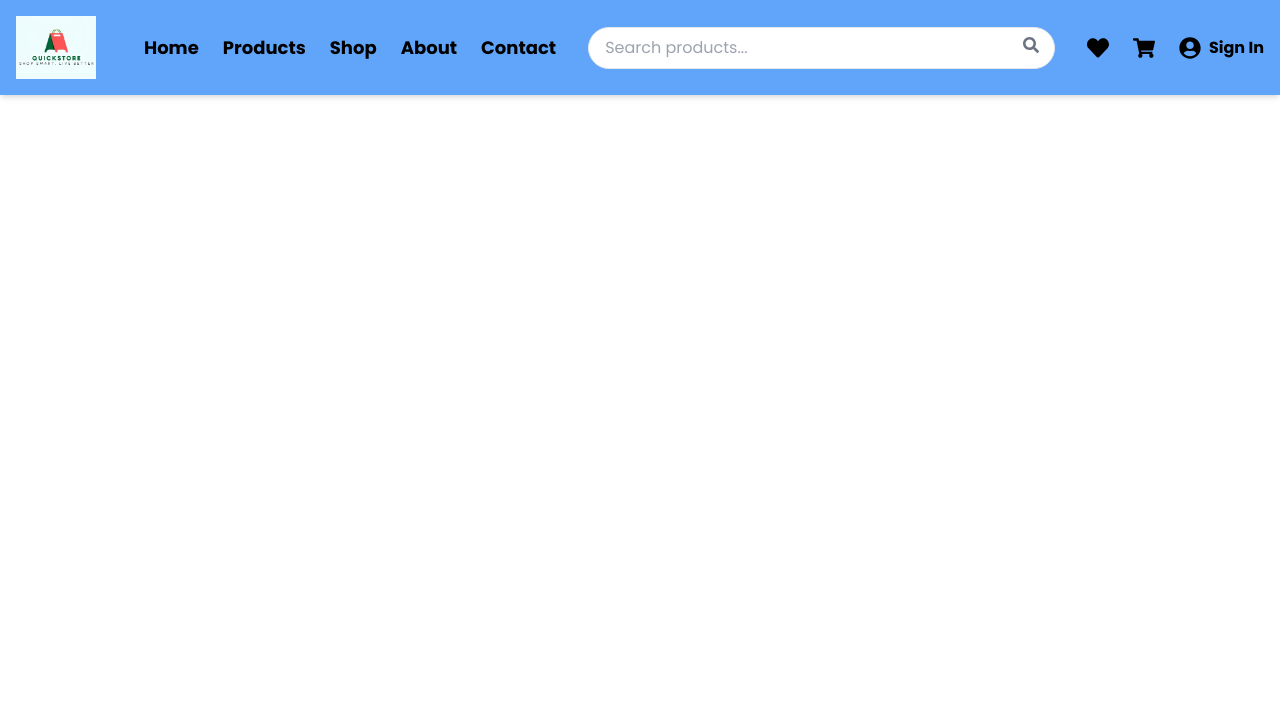
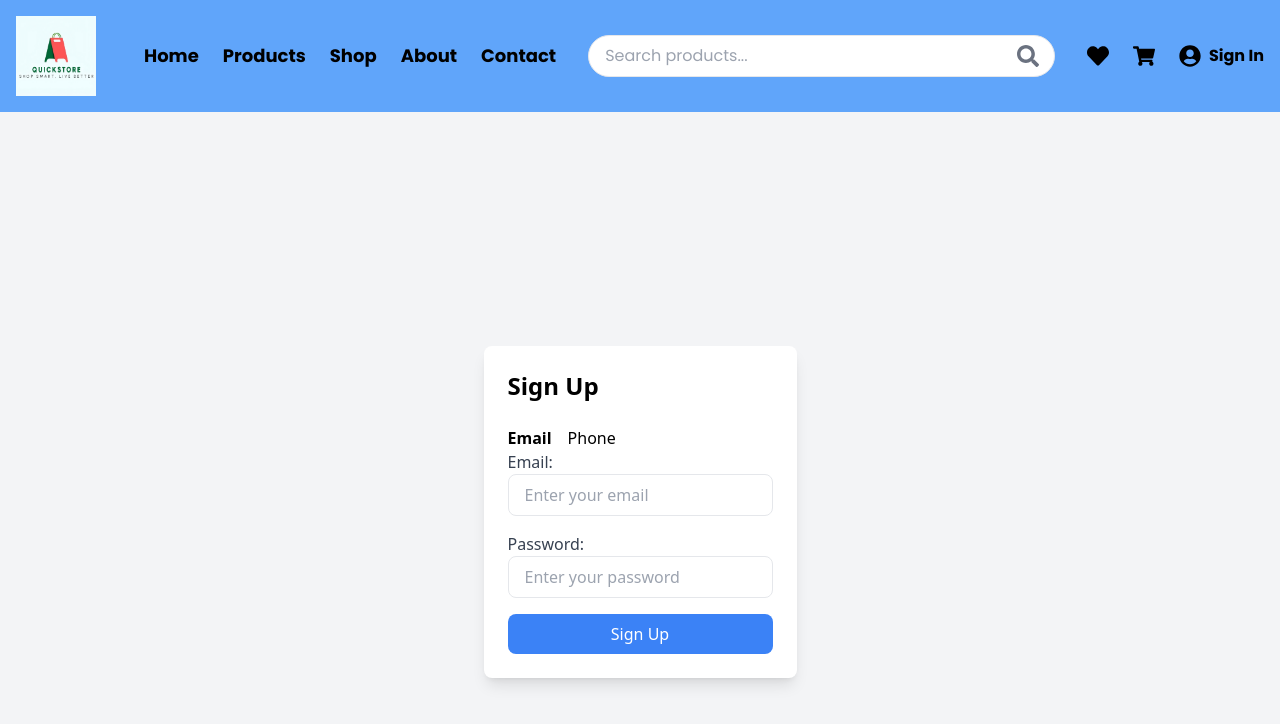
Before and after one commit to bhuvanagiriankammarao/quickmart, a React (Vite) app in the folder client/: page /signup in a window 1280 px wide. Shown: the top 724 px of the page. Built offline with nearby package versions, Linux system fonts and the light colour scheme.

Commit message:
added all roting

```diff
--- a/client/src/App.jsx
+++ b/client/src/App.jsx
@@ -1,14 +1,9 @@
+// src/App.js
 import React from 'react';
-import { BrowserRouter as Router, Route, Routes } from 'react-router-dom';
+import { BrowserRouter as Router } from 'react-router-dom';
 import Navbar from './components/Navbar';
-import Home from './pages/Home';
-import Shop from './pages/Shop';
-import About from './pages/About';
-import Contact from './pages/Contact';
-import SignIn from './pages/SignIn';
-import SearchResults from './pages/SearchResults';
-import Cart from './pages/Cart';  // Cart Page
 import { CartProvider } from './context/CartContext';  // Import CartProvider
+import AppRoutes from './pages/Routes';  // Import the new routing component
 
 const App = () => {
   return (
@@ -16,15 +11,7 @@ const App = () => {
       <CartProvider>  {/* Wrap the app with CartProvider */}
         <div>
           <Navbar />
-          <Routes>
-            <Route path="/" element={<Home />} />
-            <Route path="/shop" element={<Shop />} />
-            <Route path="/about" element={<About />} />
-            <Route path="/contact" element={<Contact />} />
-            <Route path="/signin" element={<SignIn />} />
-            <Route path="/search" element={<SearchResults />} />
-            <Route path="/cart" element={<Cart />} /> {/* Cart Route */}
-          </Routes>
+          <AppRoutes />  {/* Call the AppRoutes component */}
         </div>
       </CartProvider>
     </Router>
--- a/client/src/components/Navbar.jsx
+++ b/client/src/components/Navbar.jsx
@@ -1,19 +1,34 @@
 // src/components/navbar/Navbar.jsx
-import React, { useContext } from "react";
+import React, { useContext, useState } from "react";
 import { FaSearch, FaUserCircle, FaHeart, FaShoppingCart } from "react-icons/fa";
-import { Link } from "react-router-dom";
+import { Link, useNavigate } from "react-router-dom"; // Import useNavigate
 import { CartContext } from "../context/CartContext";  // Import CartContext
 import logo from "../assets/images/logo.png";
 
-const Navbar = ({ openLogin }) => {
+const Navbar = () => {
   const { cartItems } = useContext(CartContext);
+  const [searchQuery, setSearchQuery] = useState(''); // Local state for search input
+  const navigate = useNavigate(); // Initialize useNavigate
+
+  // Function to handle sign-in button click
+  const handleSignInClick = () => {
+    navigate('/signin'); // Redirect to Sign In page
+  };
+
+  // Function to handle search submission
+  const handleSearchSubmit = (e) => {
+    e.preventDefault();
+    if (searchQuery.trim()) {
+      navigate(`/search?q=${encodeURIComponent(searchQuery)}`); // Redirect to search results page
+    }
+  };
 
   return (
     <nav className="bg-blue-400 shadow-md p-4 font-poppins">
       <div className="container mx-auto flex justify-between items-center">
         {/* Left Section: Logo + Navigation Links */}
         <div className="flex items-center gap-12">
-          <img src={logo} alt="Logo" className="w-20 h-220 flex items-start" />
+          <img src={logo} alt="Logo" className="w-20 h-20 flex items-start" />
 
           <ul className="hidden md:flex gap-6 text-lg font-bold">
             <li className="hover:text-red-500 cursor-pointer">
@@ -36,19 +51,25 @@ const Navbar = ({ openLogin }) => {
 
         {/* Center Section: Search Bar */}
         <div className="flex-1 mx-8">
-          <div className="relative">
+          <form onSubmit={handleSearchSubmit} className="relative">
             <input
               type="text"
               placeholder="Search products..."
+              value={searchQuery}
+              onChange={(e) => setSearchQuery(e.target.value)} // Update state on input change
               className="w-full border rounded-full py-2 px-4 focus:outline-none focus:ring-2 focus:ring-green-500"
             />
-            <FaSearch className="absolute right-4 top-2.5 text-gray-500 cursor-pointer" />
-          </div>
+            <button type="submit" className="absolute right-4 top-2.5 text-gray-500 cursor-pointer">
+              <FaSearch size={22} />
+            </button>
+          </form>
         </div>
 
         {/* Right Section: Icons + Sign In */}
         <div className="flex items-center gap-6">
-          <FaHeart size={22} className="cursor-pointer" />
+          <Link to="/wishlist">
+            <FaHeart size={22} className="cursor-pointer" />
+          </Link>
           <Link to="/cart">
             <div className="relative">
               <FaShoppingCart size={22} className="cursor-pointer" />
@@ -60,7 +81,7 @@ const Navbar = ({ openLogin }) => {
             </div>
           </Link>
           <button
-            onClick={openLogin}
+            onClick={handleSignInClick} // Updated onClick to use navigate
             className="flex items-center gap-2 hover:text-green-500 font-bold"
           >
             <FaUserCircle size={22} />
--- /dev/null
+++ b/client/src/pages/Routes.jsx
@@ -0,0 +1,30 @@
+// src/pages/Routes.jsx
+import React from 'react';
+import { Route, Routes } from 'react-router-dom';
+import Home from './Home';
+import Shop from './Shop';
+import About from './About';
+import Contact from './Contact';
+import SignIn from './SignIn';
+import SignUp from './SignUp';
+import SearchResults from './SearchResults';
+import Cart from './Cart';
+import Wishlist from './Wishlist'; // Import Wishlist page
+
+const AppRoutes = () => {
+  return (
+    <Routes>
+      <Route path="/" element={<Home />} />
+      <Route path="/shop" element={<Shop />} />
+      <Route path="/about" element={<About />} />
+      <Route path="/contact" element={<Contact />} />
+      <Route path="/signin" element={<SignIn />} />
+      <Route path="/signup" element={<SignUp />} />
+      <Route path="/search" element={<SearchResults />} />
+      <Route path="/cart" element={<Cart />} />
+      <Route path="/wishlist" element={<Wishlist />} /> {/* Add the wishlist route */}
+    </Routes>
+  );
+};
+
+export default AppRoutes;
--- a/client/src/pages/SignIn.jsx
+++ b/client/src/pages/SignIn.jsx
@@ -55,6 +55,15 @@ const SignIn = () => {
             Sign In
           </button>
         </form>
+        <p className="mt-4 text-center">
+          Don't have an account?{' '}
+          <button
+            onClick={() => navigate('/signup')} // Redirect to Sign Up page
+            className="text-blue-500 hover:underline"
+          >
+            Register
+          </button>
+        </p>
       </div>
     </div>
   );
--- /dev/null
+++ b/client/src/pages/SignUp.jsx
@@ -0,0 +1,145 @@
+// src/pages/SignUp.jsx
+import React, { useState } from 'react';
+import { auth } from '../firebaseConfig';  // Import your Firebase configuration
+import { createUserWithEmailAndPassword, signInWithPhoneNumber, RecaptchaVerifier, sendEmailVerification } from 'firebase/auth';
+import { useNavigate } from 'react-router-dom';
+
+const SignUp = () => {
+  const [email, setEmail] = useState('');
+  const [password, setPassword] = useState('');
+  const [phoneNumber, setPhoneNumber] = useState('');
+  const [otp, setOtp] = useState('');
+  const [verificationId, setVerificationId] = useState('');
+  const [isPhone, setIsPhone] = useState(false); // Toggle between email and phone signup
+  const [error, setError] = useState('');
+  const navigate = useNavigate();
+
+  const handleEmailSignUp = async (e) => {
+    e.preventDefault();
+    try {
+      const userCredential = await createUserWithEmailAndPassword(auth, email, password);
+      const user = userCredential.user; // Get the user object
+      await sendEmailVerification(user); // Send the verification email
+      alert('Verification email sent! Please check your inbox.'); // Inform the user
+      navigate('/'); // Redirect to Home after successful sign-up (or you may choose to redirect after verification)
+    } catch (err) {
+      setError(err.message);
+    }
+  };
+
+  const handlePhoneSignUp = async (e) => {
+    e.preventDefault();
+    try {
+      const appVerifier = new RecaptchaVerifier('recaptcha-container', {}, auth);
+      const confirmationResult = await signInWithPhoneNumber(auth, phoneNumber, appVerifier);
+      setVerificationId(confirmationResult.verificationId);
+      alert('OTP has been sent to your phone.'); // Alert to indicate OTP sent
+    } catch (err) {
+      setError(err.message);
+    }
+  };
+
+  const handleVerifyOtp = async (e) => {
+    e.preventDefault();
+    try {
+      const credential = auth.PhoneAuthProvider.credential(verificationId, otp);
+      await auth.signInWithCredential(credential);
+      navigate('/'); // Redirect to Home after successful sign-in
+    } catch (err) {
+      setError(err.message);
+    }
+  };
+
+  return (
+    <div className="flex items-center justify-center min-h-screen bg-gray-100">
+      <div className="bg-white p-6 rounded-lg shadow-lg">
+        <h2 className="text-2xl font-bold mb-6">Sign Up</h2>
+        {error && <p className="text-red-500 mb-4">{error}</p>}
+
+        <button onClick={() => setIsPhone(false)} className={`mr-4 ${!isPhone ? 'font-bold' : ''}`}>Email</button>
+        <button onClick={() => setIsPhone(true)} className={`${isPhone ? 'font-bold' : ''}`}>Phone</button>
+
+        {isPhone ? (
+          <form onSubmit={handlePhoneSignUp}>
+            <div className="mb-4">
+              <label htmlFor="phone" className="block text-gray-700">Phone Number:</label>
+              <input
+                type="text"
+                id="phone"
+                value={phoneNumber}
+                onChange={(e) => setPhoneNumber(e.target.value)}
+                className="w-full px-4 py-2 border rounded-lg focus:outline-none"
+                placeholder="Enter your phone number"
+                required
+              />
+            </div>
+            <div id="recaptcha-container"></div>
+            <button
+              type="submit"
+              className="w-full bg-blue-500 text-white py-2 rounded-lg hover:bg-blue-600"
+            >
+              Send OTP
+            </button>
+            {verificationId && (
+              <>
+                <div className="mb-4 mt-4">
+                  <label htmlFor="otp" className="block text-gray-700">OTP:</label>
+                  <input
+                    type="text"
+                    id="otp"
+                    value={otp}
+                    onChange={(e) => setOtp(e.target.value)}
+                    className="w-full px-4 py-2 border rounded-lg focus:outline-none"
+                    placeholder="Enter OTP"
+                    required
+                  />
+                </div>
+                <button
+                  onClick={handleVerifyOtp}
+                  className="w-full bg-green-500 text-white py-2 rounded-lg hover:bg-green-600"
+                >
+                  Verify OTP
+                </button>
+              </>
+            )}
+          </form>
+        ) : (
+          <form onSubmit={handleEmailSignUp}>
+            <div className="mb-4">
+              <label htmlFor="email" className="block text-gray-700">Email:</label>
+              <input
+                type="email"
+                id="email"
+                value={email}
+                onChange={(e) => setEmail(e.target.value)}
+                className="w-full px-4 py-2 border rounded-lg focus:outline-none"
+                placeholder="Enter your email"
+                required
+              />
+            </div>
+            <div className="mb-4">
+              <label htmlFor="password" className="block text-gray-700">Password:</label>
+              <input
+                type="password"
+                id="password"
+                value={password}
+                onChange={(e) => setPassword(e.target.value)}
+                className="w-full px-4 py-2 border rounded-lg focus:outline-none"
+                placeholder="Enter your password"
+                required
+              />
+            </div>
+            <button
+              type="submit"
+              className="w-full bg-blue-500 text-white py-2 rounded-lg hover:bg-blue-600"
+            >
+              Sign Up
+            </button>
+          </form>
+        )}
+      </div>
+    </div>
+  );
+};
+
+export default SignUp;
--- /dev/null
+++ b/client/src/pages/Wishlist.jsx
@@ -0,0 +1,14 @@
+// src/pages/Wishlist.jsx
+import React from 'react';
+
+const Wishlist = () => {
+  return (
+    <div className="container mx-auto p-4">
+      <h1 className="text-2xl font-bold">My Wishlist</h1>
+      {/* Add your wishlist items here */}
+      <p>Your wishlist items will appear here.</p>
+    </div>
+  );
+};
+
+export default Wishlist;
```
Also changed, not shown: client/src/firebaseConfig.js (+3 -4 lines).
